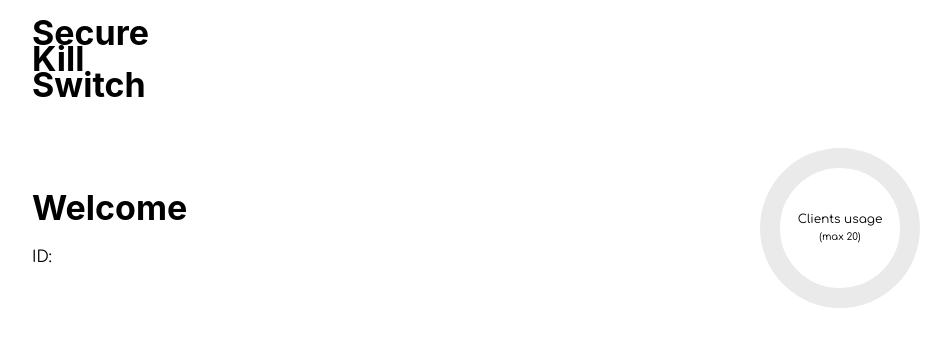
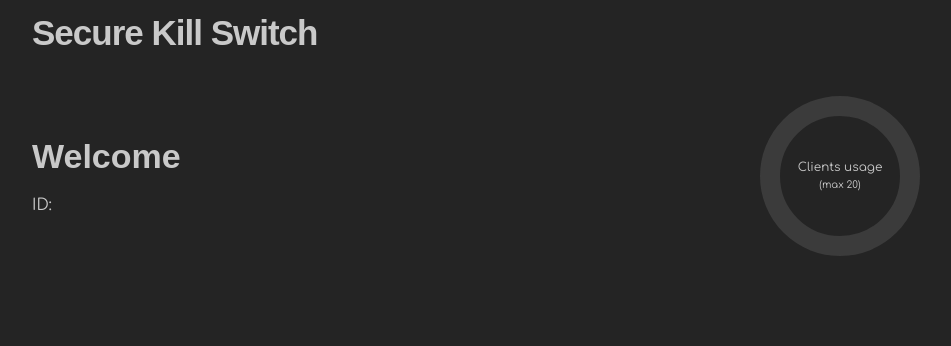
Before and after one commit to Secure-Kill-Switch/secure-kill-switch, a Next.js app in the folder apps/sks-web/: page /user/1 in a window 1280 px wide. Shown: the top 346 px of the page, without its empty margins (144-1095 px from the left). Built offline with nearby package versions, Linux system fonts and the light colour scheme; no server answers; the database is empty; a web font is replaced by a local one.

Commit message:
Update theme and styles in various components

```diff
--- a/apps/sks-web/app/layout.tsx
+++ b/apps/sks-web/app/layout.tsx
@@ -1,13 +1,13 @@
 import "@mantine/core/styles.css";
 import "@mantine/dates/styles.css";
 import "@mantine/notifications/styles.css";
-import { FontBody } from "../helpers/fonts";
 import "./animations.css";
 import "./reset.css";
 
 import { ColorSchemeScript, MantineProvider } from "@mantine/core";
 
 import { PageContainer } from "@/components/page-container";
+import { sksTheme } from "@/helpers/theme";
 import { Notifications } from "@mantine/notifications";
 import type { Metadata } from "next";
 
@@ -23,12 +23,16 @@ export default function RootLayout({
   children: React.ReactNode;
 }): JSX.Element {
   return (
-    <html lang="en">
+    <html lang="en" data-mantine-color-scheme="dark">
       <head>
-        <ColorSchemeScript />
+        <ColorSchemeScript forceColorScheme="dark" />
       </head>
-      <body className={FontBody.className}>
-        <MantineProvider>
+      <body>
+        <MantineProvider
+          defaultColorScheme="dark"
+          forceColorScheme="dark"
+          theme={sksTheme}
+        >
           <PageContainer>{children}</PageContainer>
           <Notifications position="top-right" />
         </MantineProvider>
--- a/apps/sks-web/app/user/[userId]/layout.tsx
+++ b/apps/sks-web/app/user/[userId]/layout.tsx
@@ -1,7 +1,6 @@
 import { ClientsList } from "@/components/clients-list";
 import { getClients } from "@/handlers/get-clients";
 import { getUser } from "@/handlers/get-user";
-import { FontBody, FontHeader } from "@/helpers/fonts";
 import { Grid, GridCol, RingProgress, Text, Title } from "@mantine/core";
 import { SKSClient, SKSUser } from "@prisma/client";
 import { ReactNode } from "react";
@@ -27,7 +26,7 @@ export default async function UserPageLayout({
     ? (clientsDataCall.body.data as SKSClient[])
     : undefined;
   if (!gotUserData) {
-    return <Text className={FontHeader.className}>Error finding user</Text>;
+    return <Text>Error finding user</Text>;
   }
   const getClientUsageData = (clients: typeof clientsData) => {
     // max is 20
@@ -49,10 +48,10 @@ export default async function UserPageLayout({
             lg: 18,
           }}
         >
-          <Title className={FontHeader.className} mb="15px">
+          <Title mb="15px">
             Welcome{userData?.name ? ` ${userData.name}` : ""}
           </Title>
-          <Text className={FontBody.className}>ID: {userData?.id}</Text>
+          <Text>ID: {userData?.id}</Text>
         </GridCol>
         <GridCol
           span={{
--- /dev/null
+++ b/apps/sks-web/components/clients-item-details-modal.tsx
@@ -0,0 +1,34 @@
+"use client";
+import { Box, Modal } from "@mantine/core";
+import { useDisclosure } from "@mantine/hooks";
+import { SKSClient } from "@prisma/client";
+import { PropsWithChildren } from "react";
+
+export const ClientsItemDetailsModal = ({
+  client,
+  children,
+}: PropsWithChildren<{ client: SKSClient }>) => {
+  const [
+    clientModalOpened,
+    { open: openClientModal, close: closeClientModal },
+  ] = useDisclosure(false);
+
+  return (
+    <>
+      <Box onClick={openClientModal}>{children}</Box>
+      <Modal
+        centered
+        size="auto"
+        opened={clientModalOpened}
+        onClose={closeClientModal}
+        title={client.name}
+        overlayProps={{
+          backgroundOpacity: 0.55,
+          blur: 3,
+        }}
+      >
+        elo
+      </Modal>
+    </>
+  );
+};
--- a/apps/sks-web/components/clients-item.tsx
+++ b/apps/sks-web/components/clients-item.tsx
@@ -1,5 +1,4 @@
-import { ClientActions } from "@/components/client-actions";
-import { ClientIdCopyButton } from "@/components/client-id-copy-button";
+import { ClientsItemDetailsModal } from "@/components/clients-item-details-modal";
 import { clientIconsComponents } from "@/helpers/client-icons";
 import { timeAgo } from "@/helpers/time-ago";
 import { Box, Flex, GridCol, Indicator, Text } from "@mantine/core";
@@ -23,6 +22,7 @@ export const ClientsItem = ({
     : clientIconsComponents["laptop"];
 
   return (
+    <>
       <GridCol
         key={`client-${client.id}`}
         span={{
@@ -41,6 +41,7 @@ export const ClientsItem = ({
           withBorder
           h="100%"
         >
+          <ClientsItemDetailsModal client={client}>
             <Box
               p={10}
               h="100%"
@@ -50,6 +51,7 @@ export const ClientsItem = ({
                 borderRadius: "4px",
                 overflow: "hidden",
                 position: "relative",
+                cursor: "pointer",
               }}
             >
               <Flex justify="space-between" direction="column" h="100%">
@@ -65,24 +67,30 @@ export const ClientsItem = ({
                   opacity={0.1}
                 />
                 <Flex direction="row">
-              <Text mb={10} mr="50px" opacity={client.name ? 1 : 0.5} size="xl">
+                  <Text
+                    mb={10}
+                    mr="50px"
+                    opacity={client.name ? 1 : 0.5}
+                    size="xl"
+                  >
                     {client.name || "Unnamed"}
                   </Text>
                 </Flex>
                 <Box>
-              <ClientIdCopyButton clientId={client.id} />
                   <Text size="sm" mt="10px">
                     {timeAgo(client.lastActive)}
                   </Text>
                 </Box>
               </Flex>
-          <ClientActions
+              {/* <ClientActions
               userId={userId}
               clientId={client.id}
               clientName={client.name}
-          />
+            /> */}
             </Box>
+          </ClientsItemDetailsModal>
         </Indicator>
       </GridCol>
+    </>
   );
 };
--- a/apps/sks-web/components/clients-list.tsx
+++ b/apps/sks-web/components/clients-list.tsx
@@ -1,6 +1,5 @@
 import { ClientsItem } from "@/components/clients-item";
 import { NewClientForm } from "@/components/new-client-form";
-import { FontHeader } from "@/helpers/fonts";
 import { Box, Grid, Title } from "@mantine/core";
 import { SKSClient } from "@prisma/client";
 import dayjs from "dayjs";
@@ -25,7 +24,7 @@ export const ClientsList = ({
 
   return (
     <Box mt="30px">
-      <Title className={FontHeader.className}>Active clients</Title>
+      <Title>Active clients</Title>
       <Grid
         columns={12}
         mt={30}
@@ -42,9 +41,7 @@ export const ClientsList = ({
           />
         ))}
       </Grid>
-      <Title className={FontHeader.className} mt="30px">
-        Inactive clients
-      </Title>
+      <Title mt="30px">Inactive clients</Title>
       <Grid
         columns={12}
         mt={30}
--- a/apps/sks-web/components/new-client-form.tsx
+++ b/apps/sks-web/components/new-client-form.tsx
@@ -104,7 +104,7 @@ export const NewClientForm = ({ userId }: { userId: string }) => {
             <Flex
               p="10px"
               mb="10px"
-              bg="gray.1"
+              bg="dark.6"
               style={{ borderRadius: "4px" }}
               justify="space-evenly"
             >
--- a/apps/sks-web/components/page-container.tsx
+++ b/apps/sks-web/components/page-container.tsx
@@ -1,4 +1,3 @@
-import { FontHeader } from "@/helpers/fonts";
 import { Container, Title } from "@mantine/core";
 import Link from "next/link";
 import { PropsWithChildren } from "react";
@@ -10,17 +9,13 @@ export const PageContainer = ({ children }: PropsWithChildren) => {
         href="/"
         style={{
           cursor: "pointer",
-          color: "black",
+          color: "unset",
           textDecoration: "none",
           outline: "none",
         }}
       >
-        <Title className={FontHeader.className} lh="26px" mb="30px">
-          Secure
-          <br />
-          Kill
-          <br />
-          Switch
+        <Title size="35px" lh="26px" mb="30px" lts="-1px">
+          Secure Kill Switch
         </Title>
       </Link>
       {children}
--- /dev/null
+++ b/apps/sks-web/helpers/theme.ts
@@ -0,0 +1,9 @@
+import { FontBody, FontHeader } from "@/helpers/fonts";
+import { createTheme } from "@mantine/core";
+
+export const sksTheme = createTheme({
+  fontFamily: FontBody.style.fontFamily,
+  headings: {
+    fontFamily: FontHeader.style.fontFamily,
+  },
+});
```
Lines whose indentation alone changed are shown as unchanged.
